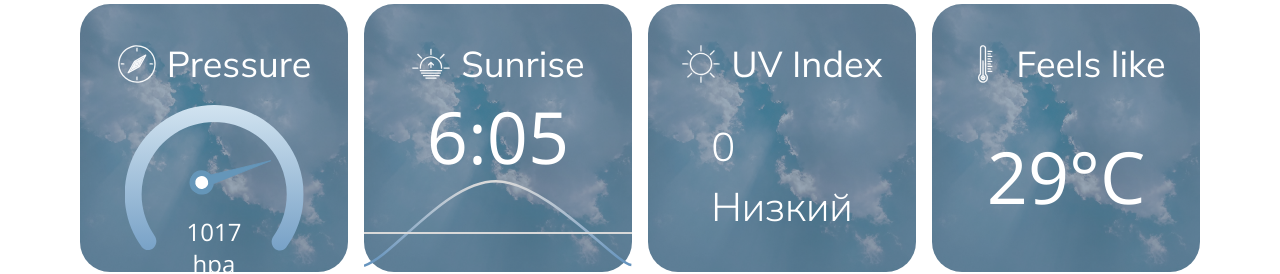
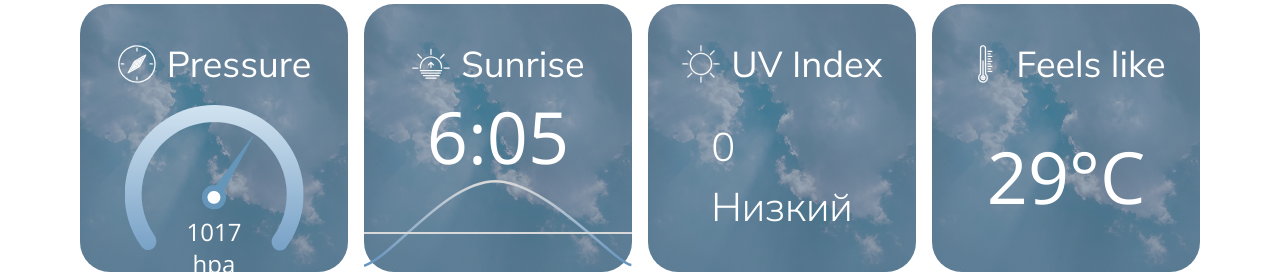
Before and after one commit to SelikhovFH/fh-weather-rus, a React (Create React App) app: page / in a window 1280 px wide. Shown: the part 1360-1634 px from the top of the page. Built offline with nearby package versions, Linux system fonts and the light colour scheme.

Commit message:
naming minor fix

```diff
--- a/src/components/city-page-components/widget-inners/WidgetInnerCompass.tsx
+++ b/src/components/city-page-components/widget-inners/WidgetInnerCompass.tsx
@@ -5,8 +5,8 @@ import ellipse from '../../img/dynamic-widgets-icons/compas-big/Ellipse 5.svg';
 import lineBack from '../../img/dynamic-widgets-icons/compas-big/Line-back 34.svg';
 import lineFront from '../../img/dynamic-widgets-icons/compas-big/Line-front 35.svg';
 import compassTop from '../../img/dynamic-widgets-icons/compas-big/Polygon 1.svg';
-import compassBottom from '../../img/dynamic-widgets-icons/compas-big/RectrotateAngle-bottom 35.svg';
-import compassSide from '../../img/dynamic-widgets-icons/compas-big/RectrotateAngle-side 34.svg';
+import compassBottom from '../../img/dynamic-widgets-icons/compas-big/Rectangle-bottom 35.svg';
+import compassSide from '../../img/dynamic-widgets-icons/compas-big/Rectangle-side 34.svg';
 
 const compassIcons = [
   {
--- a/src/components/city-page-components/widget-inners/WidgetInnerPressure.tsx
+++ b/src/components/city-page-components/widget-inners/WidgetInnerPressure.tsx
@@ -20,7 +20,7 @@ const WidgetInnerPressure: FC<WidgetPressureProps> = ({
           <img
             src={pressureArrow}
             alt=''
-            className='-rotateAngle-[40deg] -translate-y-[40%]'
+            className='-rotate-[40deg] -translate-y-[40%]'
           />
         </div>
       </div>
```
